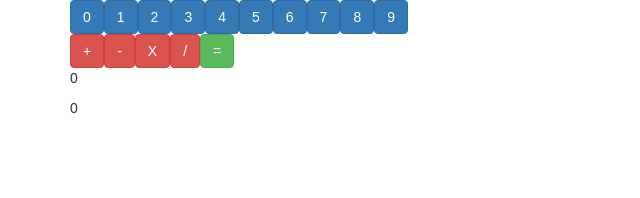
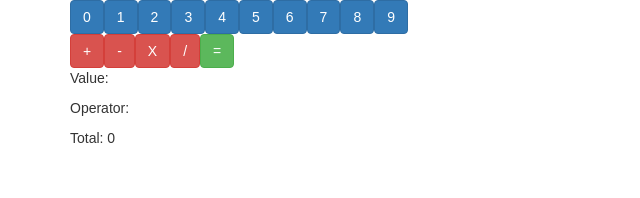
Before and after one commit to KyeBuff/learning_react, a React (Create React App) app: page / in a window 1280 px wide. Shown: the top 198 px of the page, without its empty margins (0-640 px from the left). Built offline with nearby package versions, Linux system fonts and the light colour scheme.

Commit message:
Fixed full tracking and now at pre-memory functions

```diff
--- a/src/lifting/Calculator.jsx
+++ b/src/lifting/Calculator.jsx
@@ -7,15 +7,17 @@ class Calculator extends Component {
 	constructor(props) {
 		super(props);
 		this.state = {
-			output: [],
+			outputArr: [],
 			currVal: '',
+			currOp: null,
 			total: 0,
-			// Index allows us to target previous object to track initial/next value of operation
+			// Index allows us to target previous object to track value of operation
 			index: -1,
 		}
 		this.numOnClick = this.numOnClick.bind(this);
 		this.onOpClick = this.onOpClick.bind(this);
 		this.equals = this.equals.bind(this);
+
 	}
 
 	numOnClick(n) {
@@ -26,15 +28,15 @@ class Calculator extends Component {
 
 	onOpClick(op) {
 
-		const arr = this.state.output.slice();
+		const arr = this.state.outputArr.slice();
 
 		let numOb = {
-			//if output is empty, just assign the curret number to initial
-			initial: !arr.length ?
+			//if outputArr is empty, just assign the curret number to value
+			value: !arr.length ?
 								 +this.state.currVal
 						  	:
-						  	//if there is an initial value in the prev ob
-						  	//pass previous initial value
+						  	//if there is an value value in the prev ob
+						  	//pass previous value value
 						  	//pass currVal
 							  this.calculate(arr[this.state.index], +this.state.currVal),
 			op: op,
@@ -47,7 +49,15 @@ class Calculator extends Component {
 
 		//set opClicked to true so that we can't use multiple ops
 		//Increase index state so we are always tracking the previous ob in arr
-		this.setState({output: arr, currVal: '', opClicked: true, index: this.state.index + 1});
+		this.setState(
+			{
+				outputArr: arr,
+				currVal: '',
+				currOp: op,
+				opClicked: true,
+				index: this.state.index + 1
+			}
+		);
 
 	}
 
@@ -55,8 +65,8 @@ class Calculator extends Component {
 
 		//take ob and currVal
 
-		//initial value passed to total
-		let total = numOb.initial;
+		//value value passed to total
+		let total = numOb.value;
 
 		//use numOb operator on currVal in switch
 		switch(numOb.op) {
@@ -80,14 +90,24 @@ class Calculator extends Component {
 
 	equals() {
 
+		const finalOb = {
+			value: +this.state.currVal,
+		}
+
 		//calculate again using tracked value in latest ob and currVal
-		this.setState({total: this.calculate(this.state.output[this.state.index], +this.state.currVal)});
+		this.setState(
+			{
+				total: this.calculate(this.state.outputArr[this.state.index], +this.state.currVal
+					)
+			}
+		);
 
 	}
 
   render() {
   	const numButtons = [0, 1, 2, 3, 4, 5, 6, 7, 8, 9];
   	const operators = ['+', '-', 'X', '/'];
+  	const memoryBtns = ['M+', 'MC', 'MRC']
   	return (
   		<div>
 	  		<div>
@@ -105,8 +125,9 @@ class Calculator extends Component {
 	  			}
 	  			<button className='btn btn-success' onClick={this.equals}>=</button>
 	  		</div>
-	  		<p>{this.state.currVal || 0}</p>
-	  		<p>{this.state.total}</p>
+	  		<p>Value: {this.state.currVal}</p>
+	  		<p>Operator: {this.state.currOp}</p>
+	  		<p>Total: {this.state.total}</p>
   		</div>
   	);
   }
```
